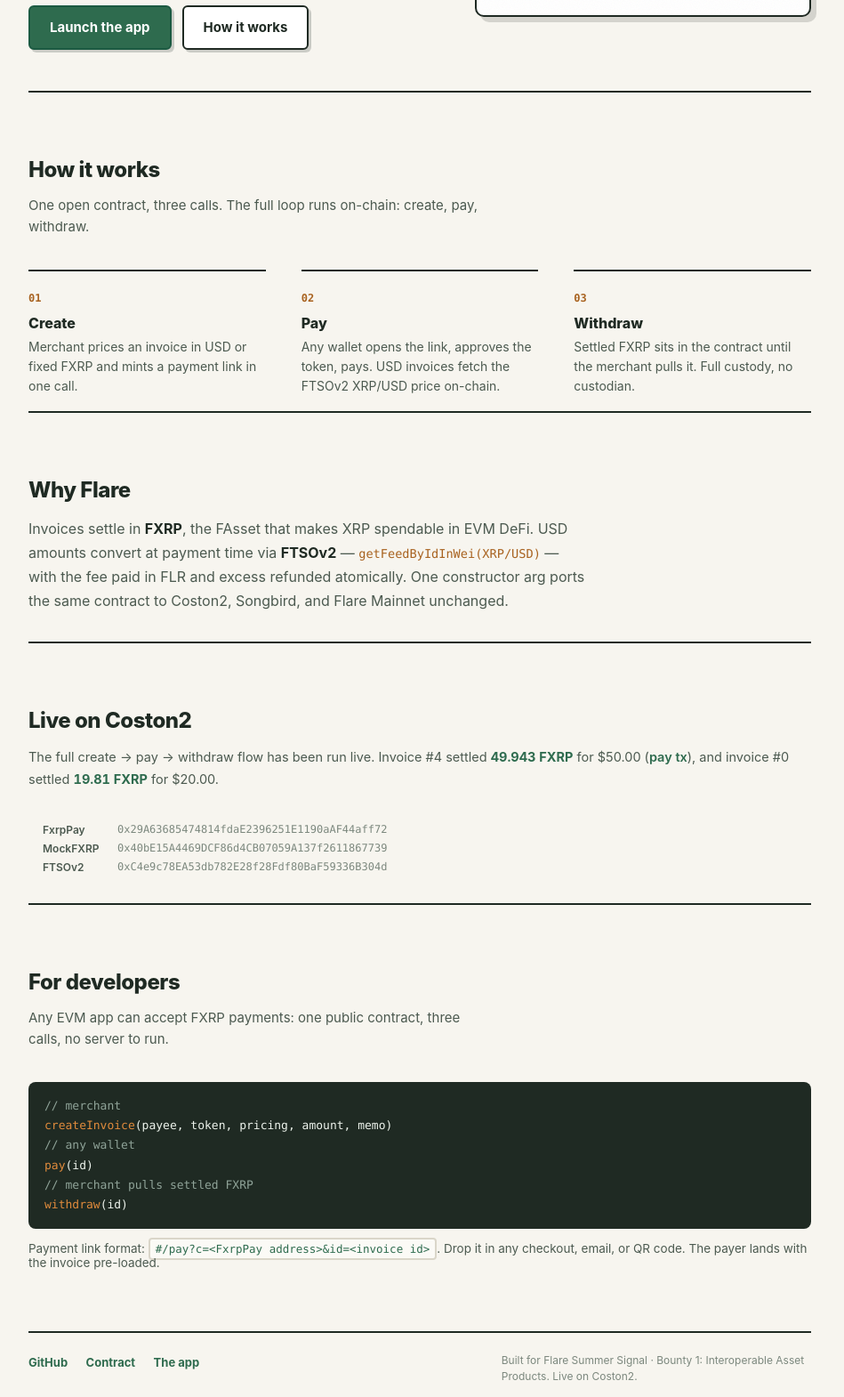
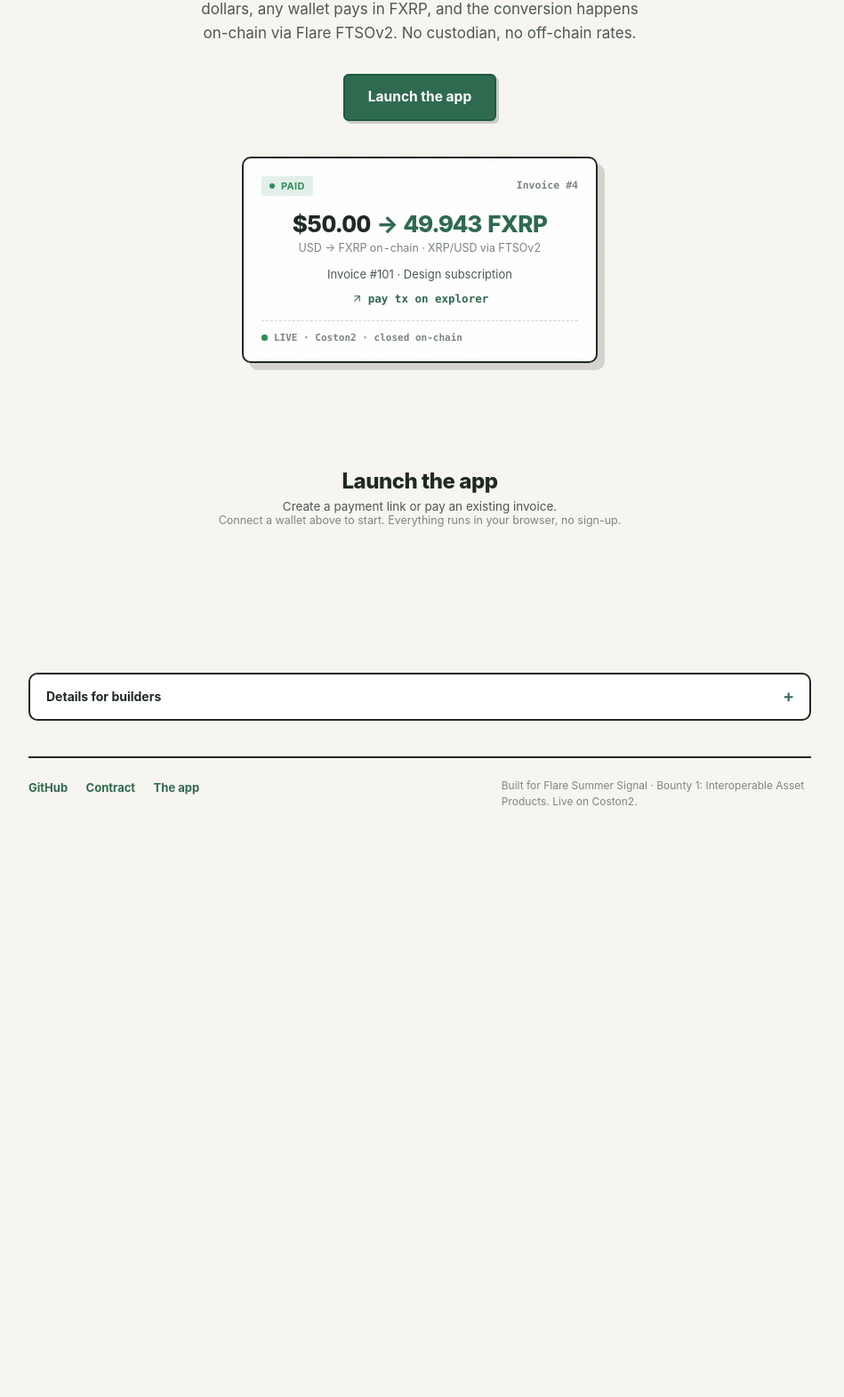
Before and after one commit to Azeru548/fxrp, a website: page frontend/index.html in a window 1280 px wide. Shown: the part 365-1935 px from the top of the page at 89% size, without its empty margins (168-1117 px from the left). After the commit the page ends 1281 px from the top, so only its background shows below. Drawn offline with Linux system fonts and the light colour scheme.

Commit message:
redesign landing as a product page: hero + app + collapsed details

```diff
--- a/frontend/index.html
+++ b/frontend/index.html
@@ -90,32 +90,39 @@
 
   /* ── Landing: hero ─────────────────────────────────── */
   .hero {
-    display: grid;
-    grid-template-columns: 1.1fr 0.9fr;
-    gap: 40px;
+    display: flex;
+    flex-direction: column;
     align-items: center;
-    padding: 26px 0 46px;
+    text-align: center;
+    padding: 72px 0 40px;
   }
-  @media (max-width: 700px) { .hero { grid-template-columns: 1fr; gap: 26px; } }
+  @media (min-width: 720px) { .hero { padding-top: 96px; } }
   .hero h1 {
-    margin: 0 0 16px;
-    font-size: clamp(34px, 6vw, 54px);
+    margin: 0 0 18px;
+    font-size: clamp(38px, 7vw, 64px);
     line-height: 1.02;
     letter-spacing: -0.03em;
     font-weight: 800;
+    max-width: 14ch;
   }
   .hero h1 .hl { color: var(--green); }
-  .lede { margin: 0 0 26px; font-size: 16px; line-height: 1.6; color: var(--text2); max-width: 48ch; }
-  .hero-cta { display: flex; gap: 12px; flex-wrap: wrap; }
+  .lede {
+    margin: 0 0 32px;
+    font-size: 17px;
+    line-height: 1.6;
+    color: var(--text2);
+    max-width: 46ch;
+  }
+  .hero-cta { display: flex; gap: 12px; flex-wrap: wrap; justify-content: center; margin-bottom: 40px; }
   .btn-lg {
     appearance: none;
     display: inline-flex; align-items: center; justify-content: center; gap: 9px;
-    padding: 14px 22px;
+    padding: 15px 26px;
     border: 2px solid #1c5a42;
     border-radius: 6px;
     background: var(--green);
     color: #fff;
-    font: 700 15px/1.2 ui-sans-serif, -apple-system, "Segoe UI", Roboto, sans-serif;
+    font: 700 15.5px/1.2 ui-sans-serif, -apple-system, "Segoe UI", Roboto, sans-serif;
     cursor: pointer;
     text-decoration: none;
     box-shadow: 3px 3px 0 rgba(31, 42, 35, 0.2);
@@ -129,11 +136,13 @@
   .hero-card {
     position: relative;
     overflow: hidden;
+    width: 100%;
+    max-width: 400px;
     background: var(--bg1);
     border: 2px solid var(--text);
     border-radius: 10px;
     padding: 20px;
-    box-shadow: 6px 6px 0 rgba(31, 42, 35, 0.16);
+    box-shadow: 8px 8px 0 rgba(31, 42, 35, 0.16);
   }
   .hero-card::after {
     content: "";
@@ -147,24 +156,19 @@
   @keyframes grain { to { background-position: 220px 140px; } }
 
   /* ── Landing motion ────────────────────────────────── */
-  .hero > div:first-child > * {
+  @media (prefers-reduced-motion: no-preference) {
+    .hero > * {
       opacity: 0;
       animation: hero-in 620ms cubic-bezier(0.16, 1, 0.3, 1) forwards;
     }
-  .hero > div:first-child > h1 { animation-delay: 60ms; }
-  .hero > div:first-child > .lede { animation-delay: 180ms; }
-  .hero > div:first-child > .hero-cta { animation-delay: 300ms; }
-  .hero-card {
-    opacity: 0;
-    animation: settle-in 700ms 420ms cubic-bezier(0.16, 1, 0.3, 1) forwards;
+    .hero > h1 { animation-delay: 40ms; }
+    .hero > .lede { animation-delay: 160ms; }
+    .hero > .hero-cta { animation-delay: 280ms; }
+    .hero > .hero-card { animation-delay: 420ms; }
   }
   @keyframes hero-in {
     from { opacity: 0; transform: translateY(14px); }
     to { opacity: 1; transform: translateY(0); }
-  }
-  @keyframes settle-in {
-    from { opacity: 0; transform: translateY(22px) scale(0.985); box-shadow: 0 0 0 rgba(31, 42, 35, 0); }
-    to { opacity: 1; transform: translateY(0) scale(1); box-shadow: 6px 6px 0 rgba(31, 42, 35, 0.16); }
   }
   .live-dot {
     display: inline-block;
@@ -200,28 +204,56 @@
   .hc-link:hover { text-decoration: underline; }
   .hc-live { margin-top: 14px; padding-top: 12px; border-top: 1px dashed var(--line2); font: 600 11px var(--mono); color: var(--muted); }
 
-  /* ── Landing: sections ─────────────────────────────── */
-  .sec { padding: 72px 0 16px; border-top: 2px solid var(--text); }
-  .sec h2 { margin: 0 0 14px; font-size: 24px; font-weight: 800; letter-spacing: -0.02em; }
-  .sec > .sub { margin: 0 0 36px; font-size: 15px; color: var(--text2); max-width: 54ch; line-height: 1.6; }
+  /* ── Landing: builders disclosure ───────────────────── */
+  .builders {
+    margin-top: 56px;
+    border: 2px solid var(--text);
+    border-radius: 10px;
+    background: var(--bg1);
+  }
+  .builders summary {
+    list-style: none;
+    display: flex; align-items: center; justify-content: space-between; gap: 10px;
+    padding: 16px 18px;
+    cursor: pointer;
+    font: 700 14px/1.3 ui-sans-serif, -apple-system, "Segoe UI", Roboto, sans-serif;
+    color: var(--text);
+  }
+  .builders summary::-webkit-details-marker { display: none; }
+  .builders summary::after {
+    content: "+";
+    font: 700 18px/1 var(--mono);
+    color: var(--green);
+    transition: transform 0.18s cubic-bezier(0.2, 0.7, 0.2, 1);
+  }
+  .builders[open] summary::after { transform: rotate(45deg); }
+  .builders summary:hover { color: var(--green); }
+  .builders summary:focus-visible { outline: 2px solid var(--ring); outline-offset: -2px; }
+  .builders-body { padding: 4px 18px 24px; border-top: 2px solid var(--line); }
+  .b-kicker {
+    margin: 18px 0 10px;
+    font: 700 12px var(--mono);
+    color: var(--orange-deep);
+    letter-spacing: 0.04em; text-transform: uppercase;
+  }
 
-  .steps { display: grid; grid-template-columns: repeat(3, 1fr); gap: 48px 40px; }
-  @media (max-width: 700px) { .steps { grid-template-columns: 1fr; gap: 34px; } }
-  .step { border-top: 2px solid var(--text); padding-top: 18px; }
-  .step-num { font: 700 12px var(--mono); color: var(--orange-deep); }
-  .step h3 { margin: 10px 0 6px; font-size: 16px; font-weight: 800; }
-  .step p { margin: 0; font-size: 14px; line-height: 1.6; color: var(--text2); max-width: 30ch; }
+  .steps { display: grid; grid-template-columns: repeat(3, 1fr); gap: 26px 28px; }
+  @media (max-width: 700px) { .steps { grid-template-columns: 1fr; gap: 20px; } }
+  .step { border-top: 2px solid var(--line2); padding-top: 12px; }
+  .step-num { font: 700 11.5px var(--mono); color: var(--orange-deep); }
+  .step h3 { margin: 8px 0 4px; font-size: 14.5px; font-weight: 800; }
+  .step p { margin: 0; font-size: 13.5px; line-height: 1.6; color: var(--text2); }
 
-  .flare-prose { max-width: 62ch; font-size: 16px; line-height: 1.7; color: var(--text2); }
+  .flare-prose { margin: 0; max-width: 72ch; font-size: 14.5px; line-height: 1.7; color: var(--text2); }
   .flare-prose b { color: var(--text); font-weight: 700; }
   .flare-prose code { font-family: var(--mono); font-size: 0.85em; color: var(--orange-deep); }
 
-  .onchain { margin-bottom: 20px; font-size: 14.5px; line-height: 1.7; color: var(--text2); }
+  .onchain { margin: 0 0 16px; font-size: 14px; line-height: 1.7; color: var(--text2); }
   .onchain a { color: var(--green); font-weight: 600; text-decoration: none; }
   .onchain a:hover { text-decoration: underline; }
   .onchain .fx { color: var(--green); font-weight: 700; font-variant-numeric: tabular-nums; }
 
-  .addrs { padding: 14px 16px; }
+  .addrs { padding: 12px 14px; }
   .addr-row { display: flex; gap: 10px; padding: 3px 0; font-size: 12px; }
   .addr-row .lbl { font-weight: 600; color: var(--text2); flex: none; min-width: 74px; }
   .addr-row code { font-family: var(--mono); color: var(--muted); word-break: break-all; }
@@ -230,16 +262,16 @@
     background: var(--text);
     color: #edf3ec;
     border-radius: 8px;
-    padding: 16px 18px;
-    margin: 0 0 14px;
-    font: 13px/1.7 var(--mono);
+    padding: 14px 16px;
+    margin: 0 0 12px;
+    font: 12.5px/1.7 var(--mono);
     overflow-x: auto;
   }
   .codeblock .cm { color: #8fa398; }
   .codeblock .fn { color: var(--orange); }
-  .linkline { font-size: 13.5px; color: var(--text2); }
+  .linkline { font-size: 13px; color: var(--text2); }
   .linkline code {
-    font-family: var(--mono); font-size: 12.5px; color: var(--green);
+    font-family: var(--mono); font-size: 12px; color: var(--green);
     background: var(--bg2); border: 2px solid var(--line2); border-radius: 4px; padding: 3px 6px;
     word-break: break-all;
   }
@@ -582,13 +614,14 @@
     grounded and direct, not theatrical.
   STORY: a merchant prices in USD, a wallet pays in FXRP, and the on-chain
     conversion via Flare FTSOv2 is legible at every step.
-  STRUCTURE: single page, landing first, app below the fold. The landing proves
-    the product with real Coston2 settlements before handing off to the working
-    app (same file, no redirects, deep links #/pay?c=..&id=.. still land in the
-    app).
-  FIRST VIEWPORT: brand lockup left, wallet pill right; a two-column hero —
-    headline + CTA on the left, a settled-invoice card on the right — over the
-    cream canvas.
+  STRUCTURE: single page, product first, details last. The scroll is: centered
+    hero (one promise, one CTA, one settled-invoice card as living proof) then the
+    working app (same file, no redirects, deep links #/pay?c=..&id=.. still land
+    in the app), then a single collapsed "Details for builders" disclosure and a
+    quiet footer. Nothing technical interrupts the pitch.
+  FIRST VIEWPORT: brand lockup left, wallet pill right; a centered hero —
+    headline + one-liner + one CTA over the cream canvas, the settled-invoice
+    card settling in below as the focal proof.
   FORM: user-pinned light natural world (white, nature green, light orange,
     beige) — not the dark canon it replaces; craft bar stays at
     Coinbase/Rainbow.
@@ -612,13 +645,10 @@
   </header>
 
   <section class="hero">
-    <div>
     <h1>Pay with XRP.<br /><span class="hl">Settle on Flare.</span></h1>
     <p class="lede">Rowan turns FXRP into a payment rail: merchants price in dollars, any wallet pays in FXRP, and the conversion happens on-chain via Flare FTSOv2. No custodian, no off-chain rates.</p>
     <div class="hero-cta">
       <button type="button" class="btn-lg" onclick="return launchApp()">Launch the app</button>
-        <button type="button" class="btn-lg ghost" onclick="return scrollToId('how')">How it works</button>
-      </div>
     </div>
 
     <div class="hero-card">
@@ -636,66 +666,6 @@
       <div class="hc-live"><span class="live-dot"></span>LIVE · Coston2 · closed on-chain</div>
     </div>
   </section>
-
-  <section class="sec" id="how">
-    <h2>How it works</h2>
-    <p class="sub">One open contract, three calls. The full loop runs on-chain: create, pay, withdraw.</p>
-    <div class="steps">
-      <div class="step">
-        <span class="step-num">01</span>
-        <h3>Create</h3>
-        <p>Merchant prices an invoice in USD or fixed FXRP and mints a payment link in one call.</p>
-      </div>
-      <div class="step">
-        <span class="step-num">02</span>
-        <h3>Pay</h3>
-        <p>Any wallet opens the link, approves the token, pays. USD invoices fetch the FTSOv2 XRP/USD price on-chain.</p>
-      </div>
-      <div class="step">
-        <span class="step-num">03</span>
-        <h3>Withdraw</h3>
-        <p>Settled FXRP sits in the contract until the merchant pulls it. Full custody, no custodian.</p>
-      </div>
-    </div>
-  </section>
-
-  <section class="sec" id="why-flare">
-    <h2>Why Flare</h2>
-    <p class="flare-prose">Invoices settle in <b>FXRP</b>, the FAsset that makes XRP spendable in EVM&nbsp;DeFi. USD amounts convert at payment time via <b>FTSOv2</b>&nbsp;&mdash; <code>getFeedByIdInWei(XRP/USD)</code>&nbsp;&mdash; with the fee paid in FLR and excess refunded atomically. One constructor arg ports the same contract to Coston2, Songbird, and Flare Mainnet unchanged.</p>
-  </section>
-
-  <section class="sec" id="evidence">
-    <h2>Live on Coston2</h2>
-    <p class="onchain">The full create &rarr; pay &rarr; withdraw flow has been run live. Invoice&nbsp;#4 settled <span class="fx">49.943 FXRP</span> for $50.00 (<a href="https://coston2-explorer.flare.network/tx/0x8890dcb5bc8e77cb9cdb04951f0c0a01bc68f2390e18bf92fbaf88135418e7ce" target="_blank" rel="noopener">pay tx</a>), and invoice&nbsp;#0 settled <span class="fx">19.81 FXRP</span> for $20.00.</p>
-    <div class="addrs">
-      <div class="addr-row"><span class="lbl">FxrpPay</span><code>0x29A63685474814fdaE2396251E1190aAF44aff72</code></div>
-      <div class="addr-row"><span class="lbl">MockFXRP</span><code>0x40bE15A4469DCF86d4CB07059A137f2611867739</code></div>
-      <div class="addr-row"><span class="lbl">FTSOv2</span><code>0xC4e9c78EA53db782E28f28Fdf80BaF59336B304d</code></div>
-    </div>
-  </section>
-
-  <section class="sec" id="builders">
-    <h2>For developers</h2>
-    <p class="sub">Any EVM app can accept FXRP payments: one public contract, three calls, no server to run.</p>
-    <pre class="codeblock"><span class="cm">// merchant</span>
-<span class="fn">createInvoice</span>(payee, token, pricing, amount, memo)
-<span class="cm">// any wallet</span>
-<span class="fn">pay</span>(id)
-<span class="cm">// merchant pulls settled FXRP</span>
-<span class="fn">withdraw</span>(id)</pre>
-    <p class="linkline">Payment link format:
-      <code>#/pay?c=&lt;FxrpPay address&gt;&amp;id=&lt;invoice id&gt;</code>.
-      Drop it in any checkout, email, or QR code. The payer lands with the invoice pre-loaded.</p>
-  </section>
-
-  <footer class="site-foot">
-    <div class="foot-links">
-      <a href="https://github.com/Azeru548/fxrp" target="_blank" rel="noopener">GitHub</a>
-      <a href="https://coston2-explorer.flare.network/address/0x29A63685474814fdaE2396251E1190aAF44aff72" target="_blank" rel="noopener">Contract</a>
-      <a href="#launch">The app</a>
-    </div>
-    <p class="foot-tag">Built for Flare Summer Signal · Bounty 1: Interoperable Asset Products. Live on Coston2.</p>
-  </footer>
 </div>
 
 <div class="app" id="launch">
@@ -792,6 +762,63 @@
   </p>
 </div>
 
+<div class="page">
+  <details class="builders" id="builders">
+    <summary>Details for builders</summary>
+    <div class="builders-body">
+      <p class="b-kicker">How it works</p>
+      <div class="steps">
+        <div class="step">
+          <span class="step-num">01</span>
+          <h3>Create</h3>
+          <p>Merchant prices an invoice in USD or fixed FXRP and mints a payment link in one call.</p>
+        </div>
+        <div class="step">
+          <span class="step-num">02</span>
+          <h3>Pay</h3>
+          <p>Any wallet opens the link, approves the token, pays. USD invoices fetch the FTSOv2 XRP/USD price on-chain.</p>
+        </div>
+        <div class="step">
+          <span class="step-num">03</span>
+          <h3>Withdraw</h3>
+          <p>Settled FXRP sits in the contract until the merchant pulls it. Full custody, no custodian.</p>
+        </div>
+      </div>
+
+      <p class="b-kicker">Why Flare</p>
+      <p class="flare-prose">Invoices settle in <b>FXRP</b>, the FAsset that makes XRP spendable in EVM&nbsp;DeFi. USD amounts convert at payment time via <b>FTSOv2</b>&nbsp;&mdash; <code>getFeedByIdInWei(XRP/USD)</code>&nbsp;&mdash; with the fee paid in FLR and excess refunded atomically. One constructor arg ports the same contract to Coston2, Songbird, and Flare Mainnet unchanged.</p>
+
+      <p class="b-kicker">Live on Coston2</p>
+      <p class="onchain">The full create &rarr; pay &rarr; withdraw flow has been run live. Invoice&nbsp;#4 settled <span class="fx">49.943 FXRP</span> for $50.00 (<a href="https://coston2-explorer.flare.network/tx/0x8890dcb5bc8e77cb9cdb04951f0c0a01bc68f2390e18bf92fbaf88135418e7ce" target="_blank" rel="noopener">pay tx</a>), and invoice&nbsp;#0 settled <span class="fx">19.81 FXRP</span> for $20.00.</p>
+      <div class="addrs">
+        <div class="addr-row"><span class="lbl">FxrpPay</span><code>0x29A63685474814fdaE2396251E1190aAF44aff72</code></div>
+        <div class="addr-row"><span class="lbl">MockFXRP</span><code>0x40bE15A4469DCF86d4CB07059A137f2611867739</code></div>
+        <div class="addr-row"><span class="lbl">FTSOv2</span><code>0xC4e9c78EA53db782E28f28Fdf80BaF59336B304d</code></div>
+      </div>
+
+      <p class="b-kicker">For developers</p>
+      <pre class="codeblock"><span class="cm">// merchant</span>
+<span class="fn">createInvoice</span>(payee, token, pricing, amount, memo)
+<span class="cm">// any wallet</span>
+<span class="fn">pay</span>(id)
+<span class="cm">// merchant pulls settled FXRP</span>
+<span class="fn">withdraw</span>(id)</pre>
+      <p class="linkline">Payment link format:
+        <code>#/pay?c=&lt;FxrpPay address&gt;&amp;id=&lt;invoice id&gt;</code>.
+        Drop it in any checkout, email, or QR code. The payer lands with the invoice pre-loaded.</p>
+    </div>
+  </details>
+
+  <footer class="site-foot">
+    <div class="foot-links">
+      <a href="https://github.com/Azeru548/fxrp" target="_blank" rel="noopener">GitHub</a>
+      <a href="https://coston2-explorer.flare.network/address/0x29A63685474814fdaE2396251E1190aAF44aff72" target="_blank" rel="noopener">Contract</a>
+      <a href="#launch">The app</a>
+    </div>
+    <p class="foot-tag">Built for Flare Summer Signal · Bounty 1: Interoperable Asset Products. Live on Coston2.</p>
+  </footer>
+</div>
+
 <div id="walletModal" onclick="event.target===this?closeWalletModal():0">
   <div class="wallet-card">
     <div class="wallet-head">
```
Also changed, not shown: DESIGN.md (+31 -22 lines). Lines whose indentation alone changed are shown as unchanged.
